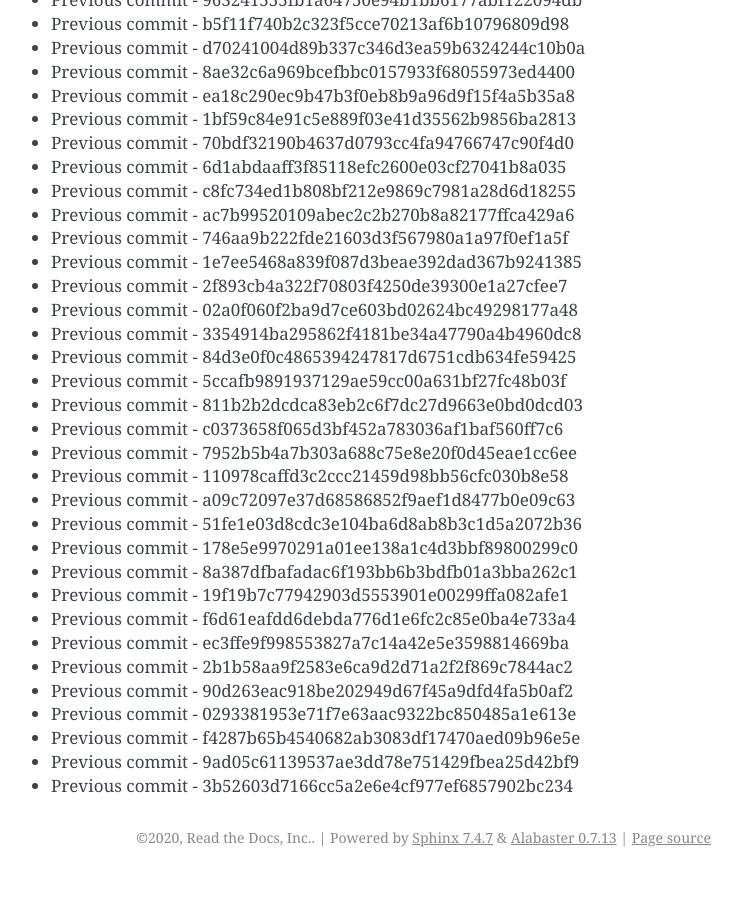
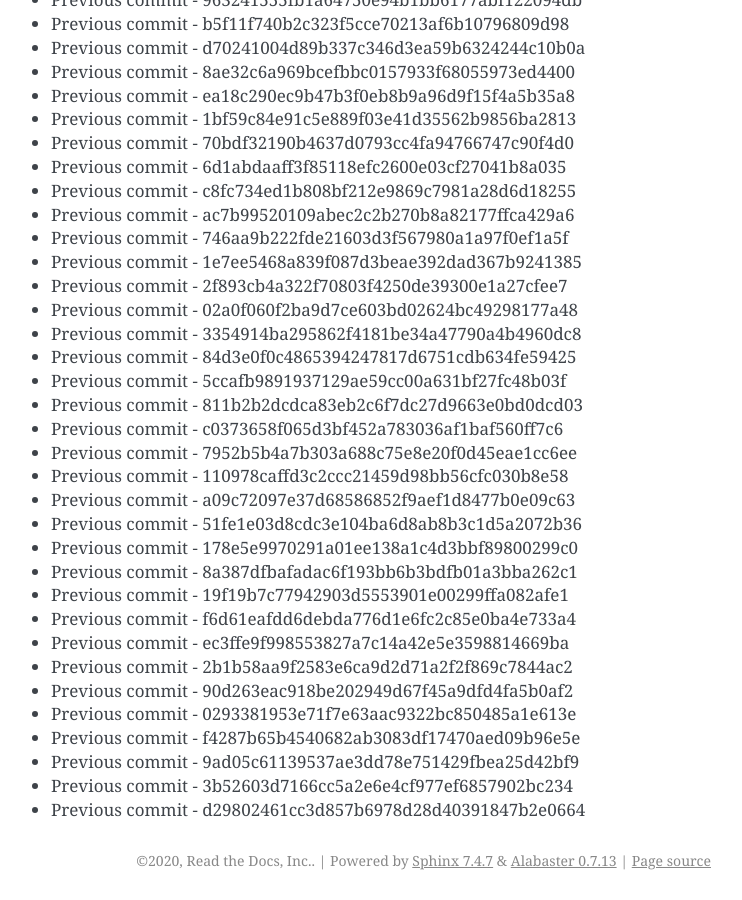
Before and after one commit to readthedocs/rtd-git-stresstest, a Sphinx documentation site: the page built from docs/updates.rst, in a window 1280 px wide and 900 px high, scrolled down 12149 px. Shown: the whole window, without its empty margins (399-1141 px from the left). Built offline with Sphinx 7.4.7, drawn with Linux system fonts in a browser that asks for light colours; before the commit the page ends 13026 px from its top, so only the background shows below that.

Commit message:
Generating commit from previous: d29802461cc3d857b6978d28d40391847b2e0664

```diff
--- a/docs/updates.rst
+++ b/docs/updates.rst
@@ -542,3 +542,4 @@ It can be tested for any performance characteristics.
 * Previous commit - f4287b65b4540682ab3083df17470aed09b96e5e
 * Previous commit - 9ad05c61139537ae3dd78e751429fbea25d42bf9
 * Previous commit - 3b52603d7166cc5a2e6e4cf977ef6857902bc234
+* Previous commit - d29802461cc3d857b6978d28d40391847b2e0664
```
